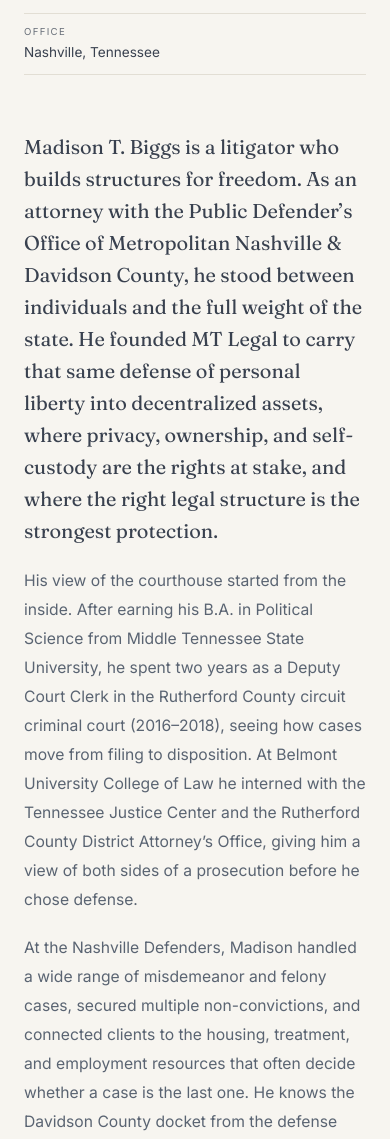
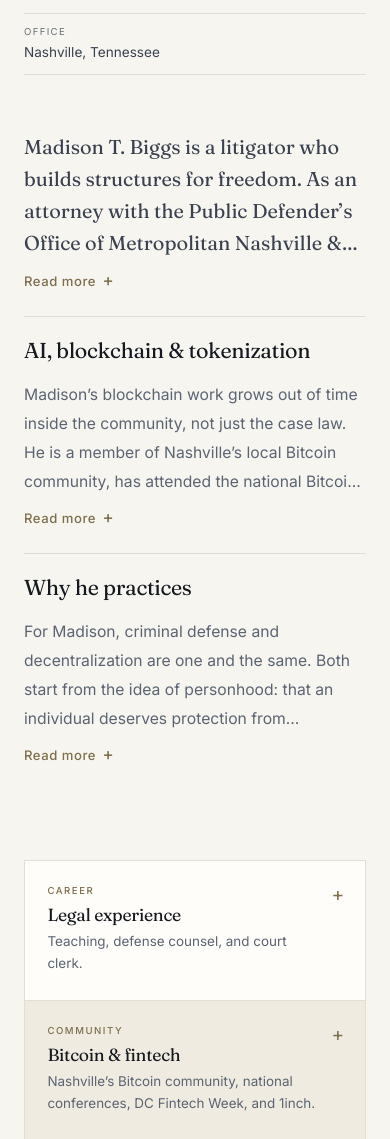
Before and after one commit to mtbiggs-legal/mt-legal-site, a Flask app: page /meet-the-firm in a window 390 px wide. Shown: the part 947-2086 px from the top of the page. Run offline with Flask 3, Linux system fonts and the light colour scheme; parts of the project's set-up code (start-up, migrations or seed data) failed here and were passed over.

Commit message:
feat(meet): phone bio in three parts with Read more previews
Co-Authored-By: Claude Opus 5.5 <noreply@anthropic.com>

```diff
--- a/templates/meet_the_firm.html
+++ b/templates/meet_the_firm.html
@@ -147,6 +147,40 @@
   }
   .law-quote-cite { font-size: .78rem; letter-spacing: .1em; color: rgba(247,245,240,.72); }
 
+  /* Bio in three parts. On phones each part shows a short preview (its heading
+     and the start of its first paragraph) with a Read more toggle; on wider
+     screens the parts are just consecutive paragraphs and the button is hidden. */
+  .mp-read-more { display: none; }
+  @media (max-width: 700px) {
+    .mp-bio-part { padding-bottom: 1.4rem; margin-bottom: 1.4rem; border-bottom: 1px solid var(--rule); }
+    .mp-bio-part:last-child { border-bottom: 0; }
+    .mp-bio-part h2 { margin-top: 0; }
+    .mp-bio-part:not(.is-open) > p ~ p { display: none; }
+    .mp-bio-part:not(.is-open) > p:first-of-type {
+      display: -webkit-box;
+      -webkit-box-orient: vertical;
+      -webkit-line-clamp: 4;
+      overflow: hidden;
+      margin-bottom: .6rem;
+    }
+    .mp-read-more {
+      display: inline-flex;
+      align-items: center;
+      gap: .4rem;
+      background: none;
+      border: 0;
+      padding: .25rem 0;
+      font-family: var(--font-sans);
+      font-size: .82rem;
+      font-weight: 500;
+      letter-spacing: .04em;
+      color: var(--accent);
+      cursor: pointer;
+    }
+    .mp-read-more::after { content: "+"; font-size: 1.05rem; line-height: 1; }
+    .mp-bio-part.is-open .mp-read-more::after { content: "\2212"; }
+  }
+
   @media (max-width: 900px) {
     .firm-intro { padding: 3rem 1.5rem 2rem; }
     .mp-profile { grid-template-columns: 1fr; padding: 0 1.5rem 3rem; gap: 2rem; }
@@ -212,6 +246,7 @@
 
   <article class="mp-bio">
     <div class="mp-bio-scroll" tabindex="0" aria-label="Biography">
+    <section class="mp-bio-part">
     <p class="mp-lead">{{ partner.name }} is a litigator who builds structures for freedom. As
       an attorney with the Public Defender&rsquo;s Office of Metropolitan Nashville &amp;
       Davidson County, he stood between individuals and the full weight of the state. He founded
@@ -240,7 +275,10 @@
       Nashville Bar Foundation Leadership Law Class of 2025 and the Tennessee Bar Association
       Leadership Law Class of 2026, and as a member of the Napier-Looby Bar Association, where
       he served on the Judicial and Legislative Committee in 2024.</p>
+    <button type="button" class="mp-read-more" aria-expanded="false">Read more</button>
+    </section>
 
+    <section class="mp-bio-part">
     <h2>AI, blockchain &amp; tokenization</h2>
     <p>Madison&rsquo;s blockchain work grows out of time inside the community, not just the
       case law. He is a member of Nashville&rsquo;s local Bitcoin community, has attended the
@@ -268,7 +306,10 @@
       a family planning for assets that didn&rsquo;t exist a decade ago, and a Nashville resident
       facing a charge in General Sessions with the same care and the same direct access to their
       lawyer.</p>
+    <button type="button" class="mp-read-more" aria-expanded="false">Read more</button>
+    </section>
 
+    <section class="mp-bio-part">
     <h2>Why he practices</h2>
     <p>For Madison, criminal defense and decentralization are one and the same. Both start from
       the idea of personhood: that an individual deserves protection from overreaching power,
@@ -279,7 +320,8 @@
       by their wealth.&rdquo; He focuses on representing underserved Nashville residents,
       mentoring law students, and ensuring that access to justice is not determined by
       financial circumstances.</p>
-
+    <button type="button" class="mp-read-more" aria-expanded="false">Read more</button>
+    </section>
     </div>
   </article>
 </div>
@@ -387,6 +429,18 @@
 </a>
 
 <script>
+// Phones: Read more / Show less for each part of the bio.
+document.querySelectorAll(".mp-read-more").forEach(function (btn) {
+  btn.addEventListener("click", function () {
+    var part = btn.closest(".mp-bio-part");
+    var open = part.classList.toggle("is-open");
+    btn.setAttribute("aria-expanded", open ? "true" : "false");
+    btn.textContent = open ? "Show less" : "Read more";
+    if (!open) part.scrollIntoView({ block: "nearest", behavior: "smooth" });
+  });
+});
+</script>
+<script>
 (function () {
   var box = document.querySelector(".mp-bio-scroll");
   if (!box) return;
```
